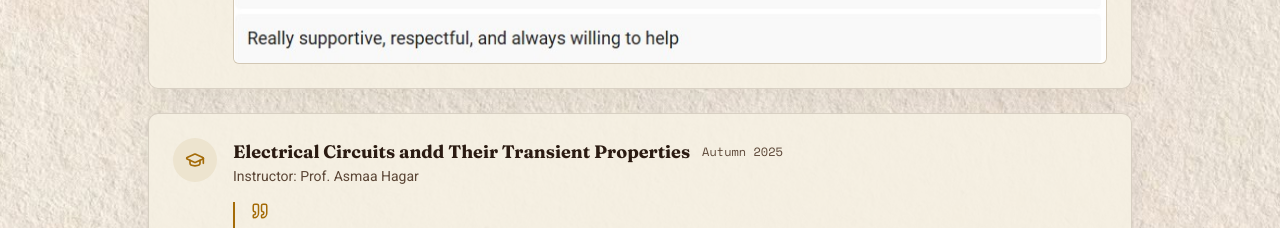
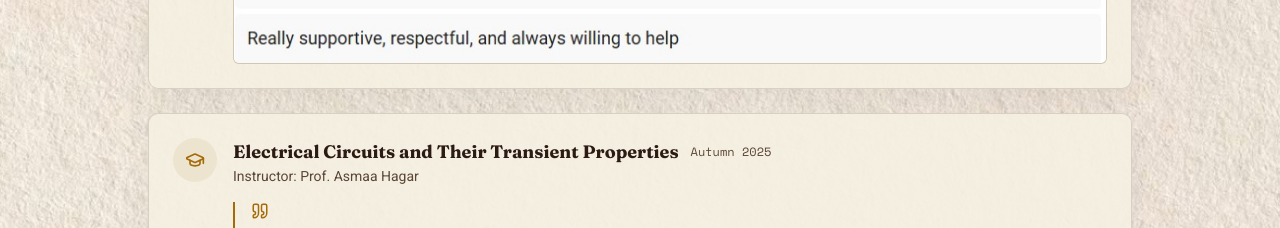
Before and after one commit to ghadeer-elsalhawy/ghadeer-elsalhawy.github.io, a Next.js app: page /teaching in a window 1280 px wide. Shown: the part 1620-1848 px from the top of the page. Built offline with nearby package versions, Linux system fonts and the light colour scheme.

Commit message:
Fix typo

```diff
--- a/src/data/teaching.ts
+++ b/src/data/teaching.ts
@@ -18,7 +18,7 @@ export const courses: Course[] = [
     ],
   },
   {
-    name: "Electrical Circuits andd Their Transient Properties",
+    name: "Electrical Circuits and Their Transient Properties",
     professor: "Prof. Asmaa Hagar",
     period: "Autumn 2025",
     screenshots: ["circuits-01.jpg", "circuits-02.jpg"],
@@ -42,6 +42,6 @@ export const studentFeedback: StudentFeedback[] = [
     quote:
       "Thank you for your clear explanation and support .The sessions were very helpful and made the topics easy to understand.",
     studentName: "Student, Computer Engineering Department",
-    course: "Electrical Circuits andd Their Transient Properties",
+    course: "Electrical Circuits and Their Transient Properties",
   },
 ];
```
